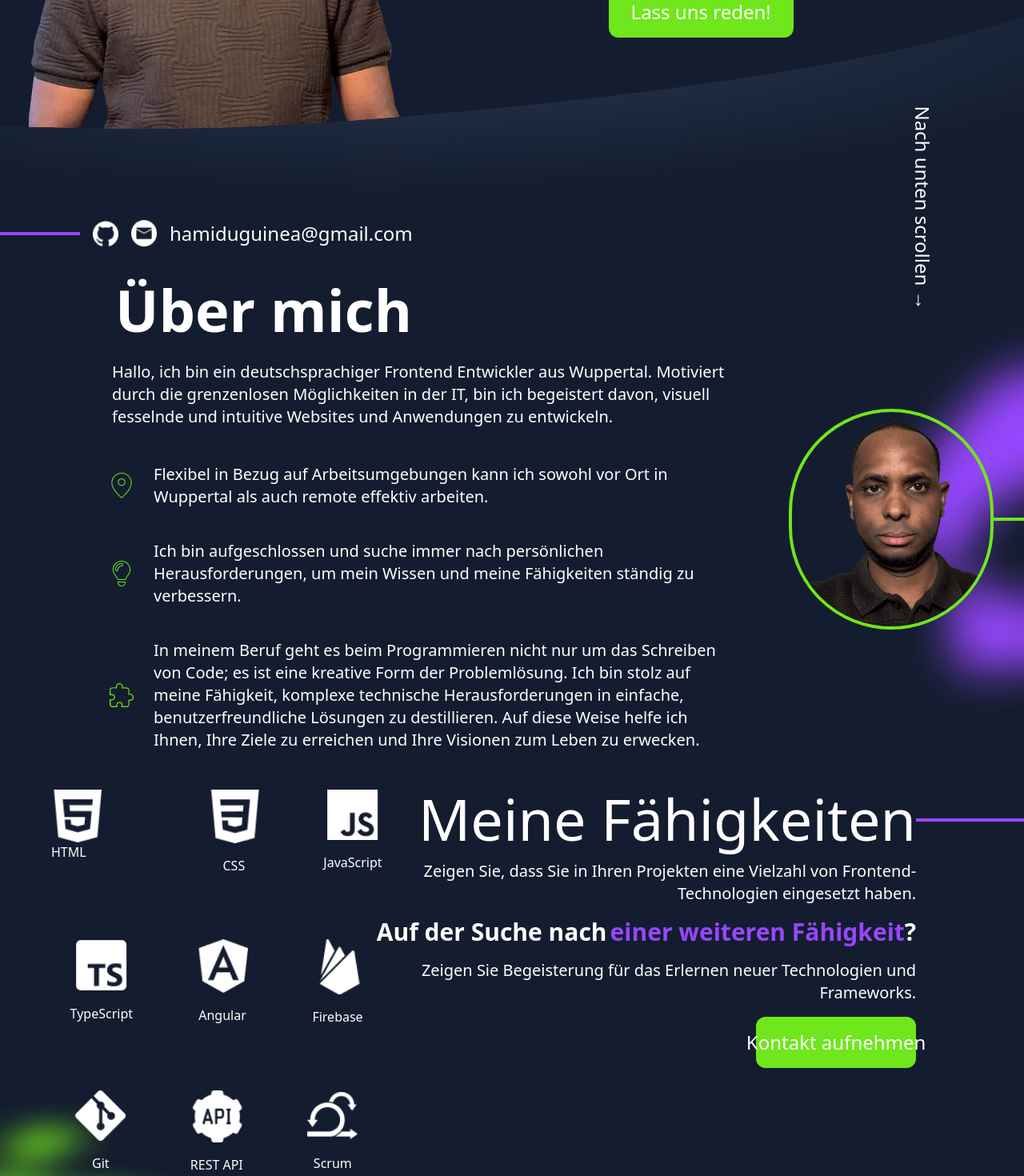
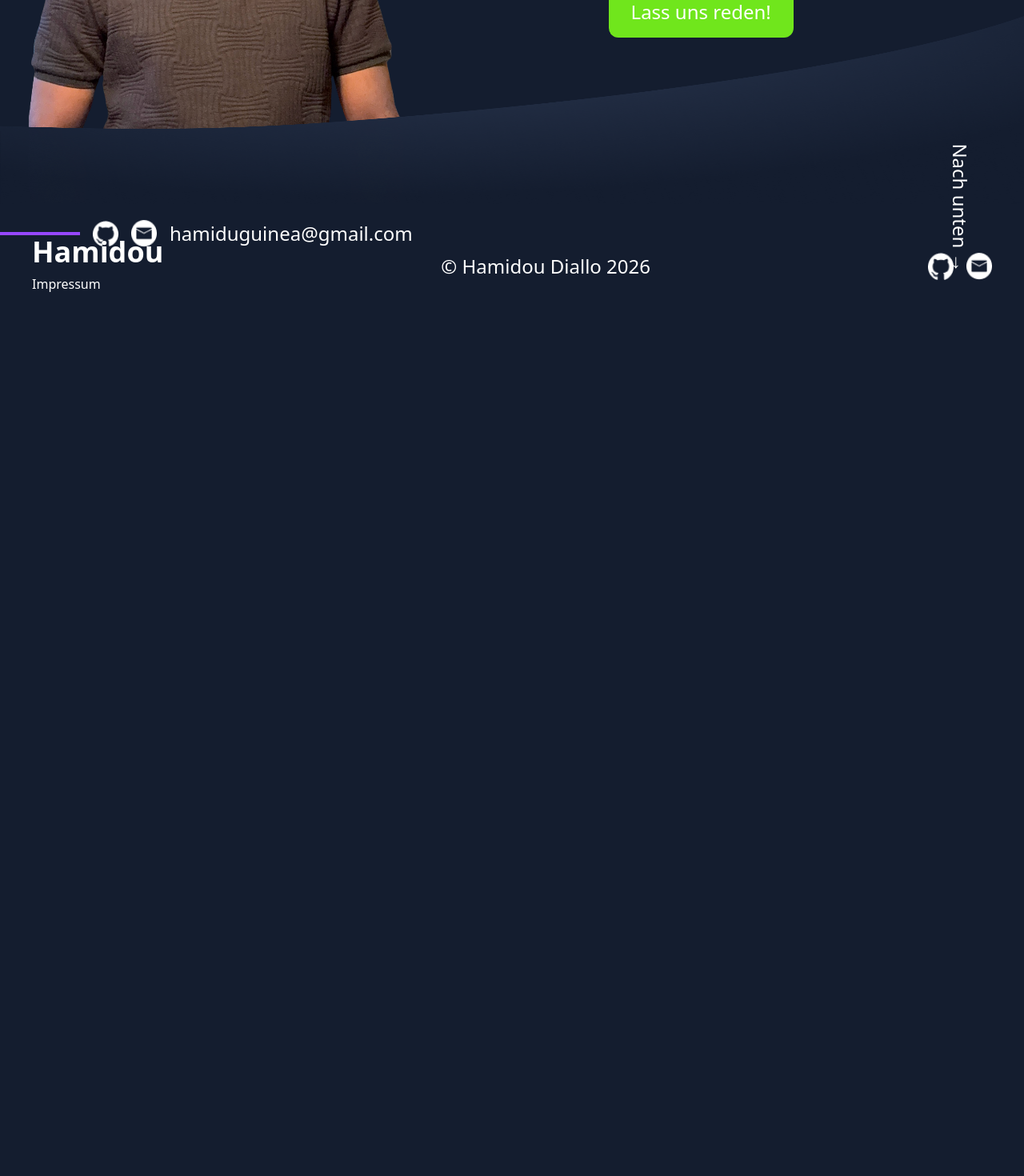
Before and after one commit to Hamidou-ctr/my-website, an Angular app: page / in a window 1280 px wide. Shown: the part 460-1930 px from the top of the page at 80% size. After the commit the page ends 871 px from the top, so only its background shows below. Built offline with nearby package versions, Linux system fonts and the light colour scheme.

Commit message:
fix: update translation for 'home.scroll_down' and adjust commented sections in landing page

```diff
--- a/src/app/components/landing-page/home/home.html
+++ b/src/app/components/landing-page/home/home.html
@@ -13,13 +13,13 @@
     <main class="flex flex-col justify-center items-center text-white tb:flex-1 tb:mr-10">
       <div class="flex justify-center items-center gap-4">
         <h3
-          class="-rotate-90 text-2xl xxs:text-3xl xs:text-4xl xsm:text-5xl md:text-4xl tb:text-2xl lm:text-3xl 2xl:text-[30px] font-normal"
+          class="-rotate-90 text-2xl xxs:text-3xl xs:text-4xl tb:text-2xl lm:text-3xl 2xl:text-[30px] font-normal"
         >
           {{ 'home.i_am' | translate }}
         </h3>
         <div>
           <h1
-            class="text-4xl xxs:text-5xl xs:text-6xl xsm:text-7xl tb:text-[5vw] 2xl:text-[78px] font-bold tracking-tight"
+            class="text-4xl xxs:text-5xl xs:text-6xl [min-w-540px]:text-5xl [min-w-560px]:text-7xl tb:text-[5vw] 2xl:text-[78px] font-bold tracking-tight"
           >
             Hamidu Diallo
           </h1>
--- a/src/app/components/landing-page/landing-page.html
+++ b/src/app/components/landing-page/landing-page.html
@@ -2,18 +2,18 @@
   <app-home></app-home>
 </section>
 
-<section id="about-me">
+<!-- <section id="about-me">
   <app-about-me></app-about-me>
-</section>
+</section> -->
 
-<section id="skills">
+<!-- <section id="skills">
   <app-my-skills></app-my-skills>
-</section>
+</section> -->
 
-<section id="portfolio">
+<!-- <section id="portfolio">
   <app-portfolio></app-portfolio>
-</section>
+</section> -->
 
-<section id="contact">
+<!-- <section id="contact">
   <app-contact></app-contact>
-</section>
+</section> -->
--- a/src/app/service/translation.service.ts
+++ b/src/app/service/translation.service.ts
@@ -29,7 +29,7 @@ export class TranslationService {
     'home.i_am': { EN: 'I am', DE: 'Ich bin' },
     'home.frontend_developer': { EN: 'FRONTEND DEVELOPER', DE: 'FRONTEND ENTWICKLER' },
     'home.lets_talk': { EN: "Let's talk!", DE: 'Lass uns reden!' },
-    'home.scroll_down': { EN: 'Scroll down', DE: 'Nach unten scrollen' },
+    'home.scroll_down': { EN: 'Scroll down', DE: 'Nach unten' },
 
     // About Me Section
     'about.title': { EN: 'About me', DE: 'Über mich' },
```
